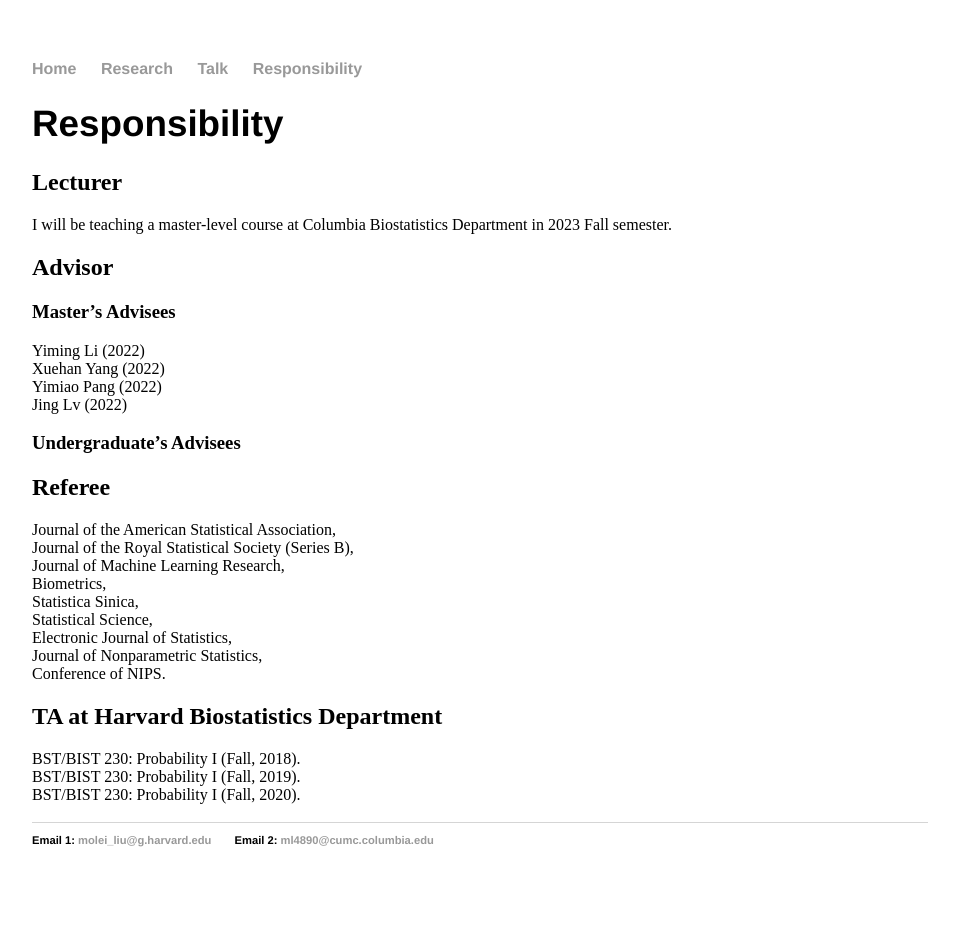
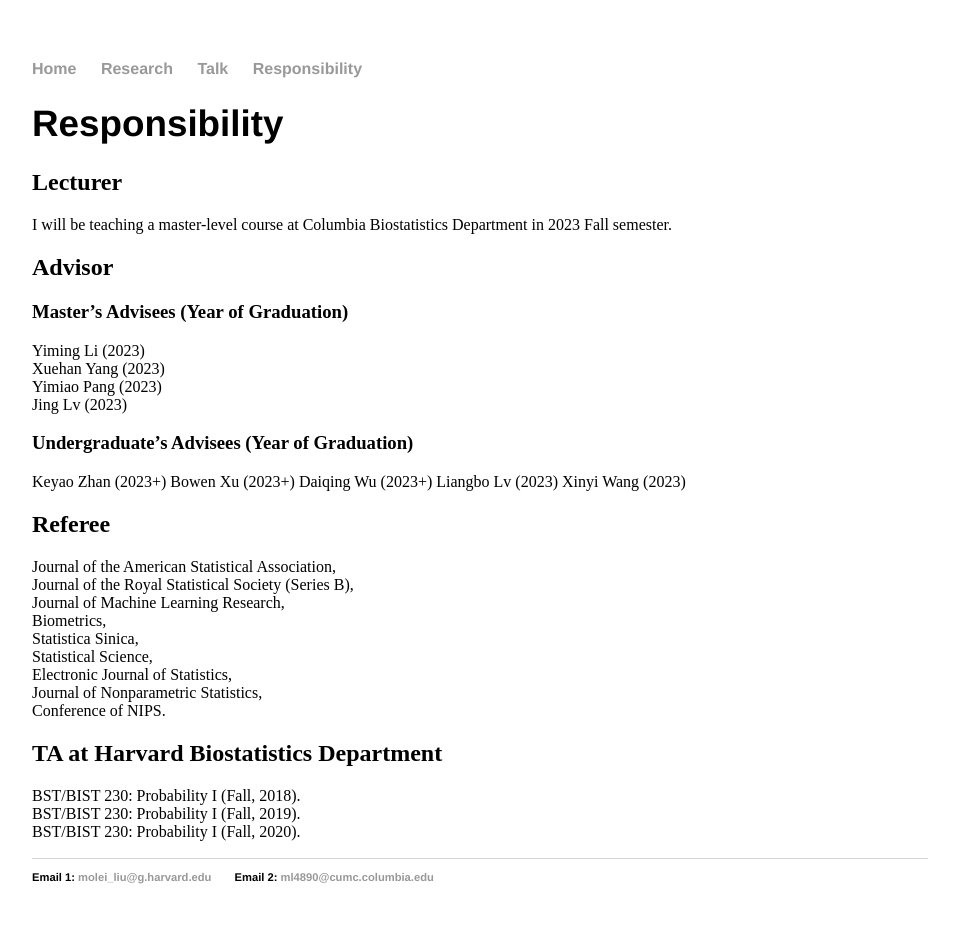
Before and after one commit to moleibobliu/moleibobliu.github.io, a Jekyll site: the page built from teaching/index.html, in a window 1280 px wide. Shown: the whole page, without its empty margins (160-1119 px from the left). Built offline with Jekyll 4.4.1, drawn with Linux system fonts in a browser that asks for light colours; before the commit the page ends 906 px from its top, so only the background shows below that.

Commit message:
Update index.html

```diff
--- a/teaching/index.html
+++ b/teaching/index.html
@@ -10,14 +10,19 @@ title: Molei Liu
 	<p>
 
 	<h2> Advisor </h2>
-	<h3> Master’s Advisees </h3>
-	Yiming Li (2022)
-	<br \>  Xuehan Yang (2022)
-	<br \>  Yimiao Pang (2022)
-	<br \>  Jing Lv (2022)
+	<h3> Master’s Advisees (Year of Graduation) </h3>
+	Yiming Li (2023)
+	<br \>  Xuehan Yang (2023)
+	<br \>  Yimiao Pang (2023)
+	<br \>  Jing Lv (2023)
 	<p>
 
-	<h3> Undergraduate’s Advisees </h3>
+	<h3> Undergraduate’s Advisees (Year of Graduation) </h3>
+	Keyao Zhan (2023+)
+	Bowen Xu (2023+)
+	Daiqing Wu (2023+)
+	Liangbo Lv (2023)
+	Xinyi Wang (2023)
 	<p>
 
 
```
